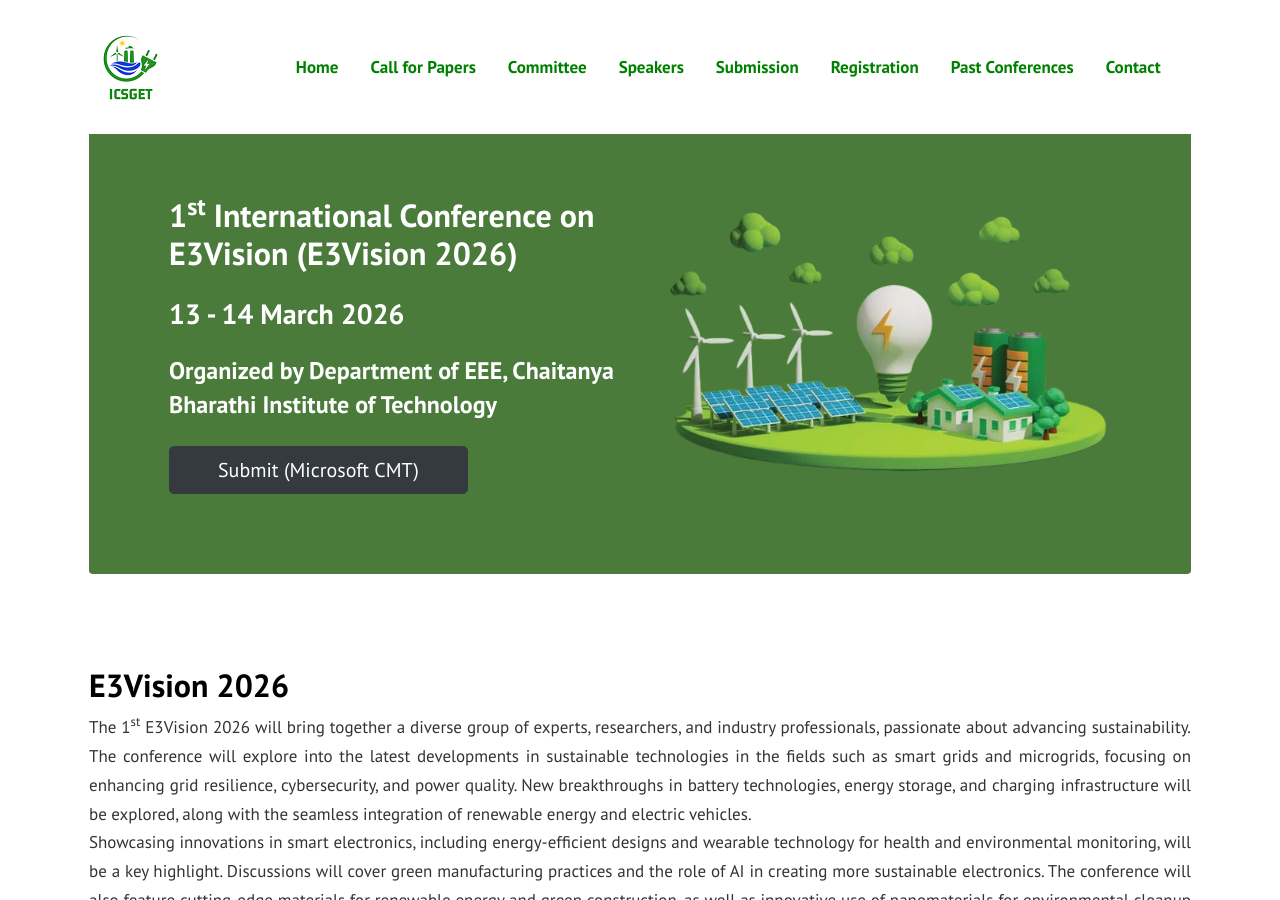
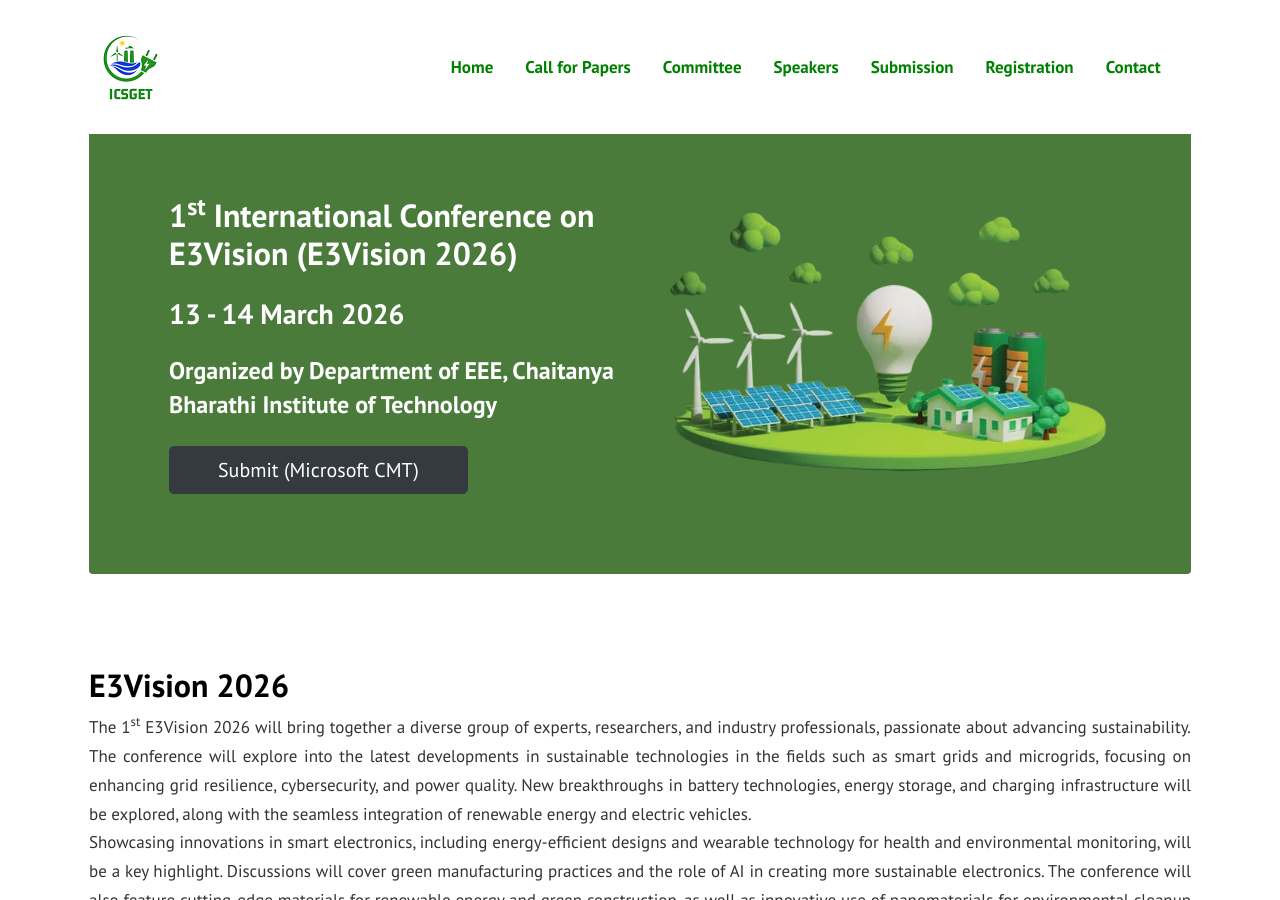
Before and after one commit to sravivarman/e3vision, a Jekyll site: the page built from index.md, in a window 1280 px wide and 900 px high. Built offline with Jekyll 4.4.1, drawn with Linux system fonts in a browser that asks for light colours.

Commit message:
Update menus.yml

```diff
--- a/_data/menus.yml
+++ b/_data/menus.yml
@@ -19,9 +19,6 @@ topmenu:
 - title: Registration
   url: "registration/"
 
-- title: Past Conferences
-  url: "pastconferences/"
-
 - title: Contact
   url: "contact/"
 
```
